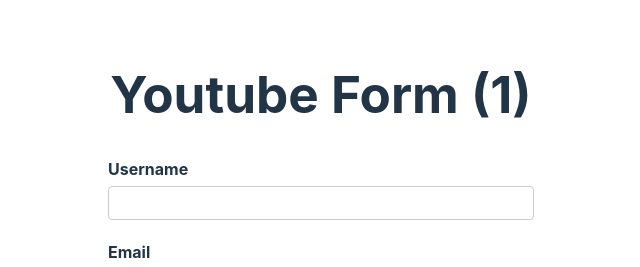
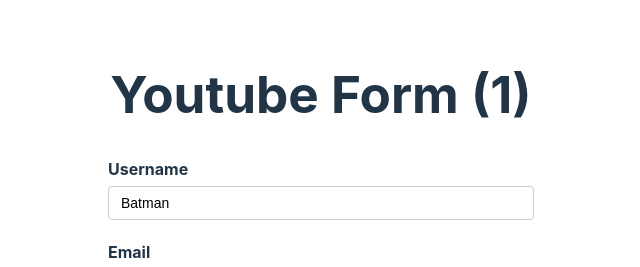
Before and after one commit to lapinRagnar/react-hook-form-typescript-2023, a React (Vite) app: page / in a window 1280 px wide. Shown: the top 267 px of the page, without its empty margins (319-959 px from the left). Built offline with nearby package versions, Linux system fonts and the light colour scheme.

Commit message:
valeur par defaut

```diff
--- a/src/components/YoutubeForm.tsx
+++ b/src/components/YoutubeForm.tsx
@@ -12,7 +12,13 @@
 
 const YoutubeForm = () => {
 
-  const form = useForm<FormValue>()
+  const form = useForm<FormValue>({
+    defaultValues: {
+      username: "Batman",
+      email: "",
+      channel: "",
+    },
+  })
 
   const {register, control, handleSubmit, formState} = form
 
```
